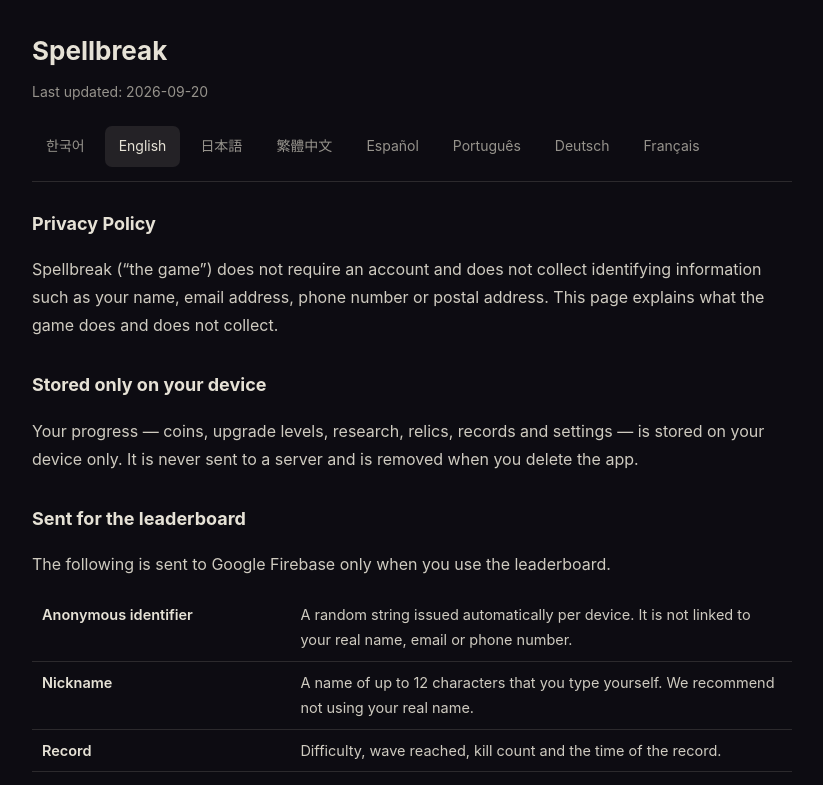
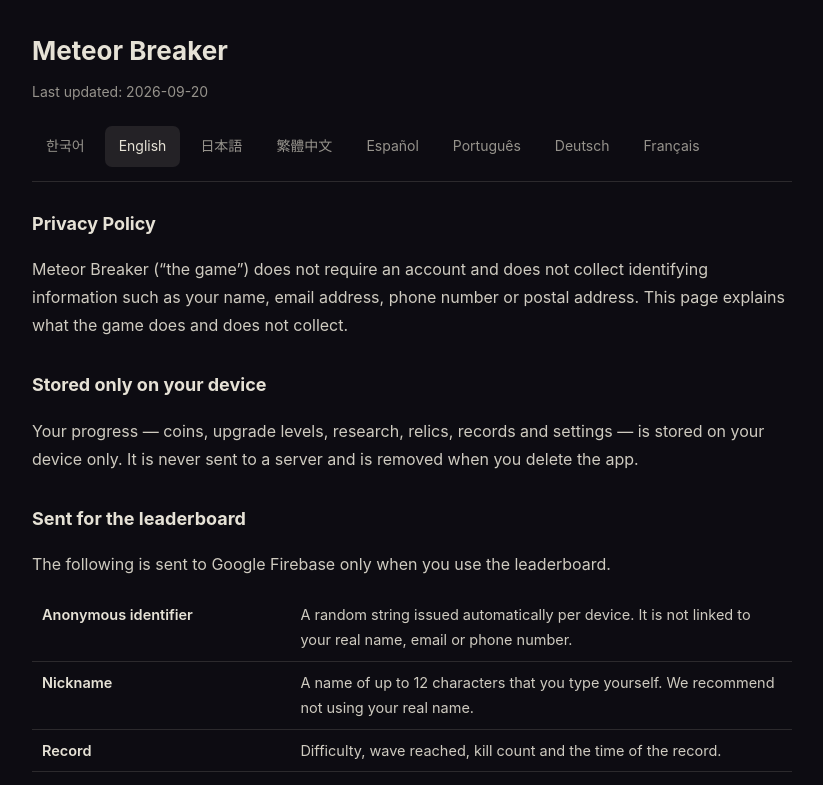
Before and after one commit to shwach/privacy-policy, a plain HTML site: page tower_privacy.html in a window 1280 px wide. Shown: the top 785 px of the page, without its empty margins (228-1051 px from the left). Drawn offline with Linux system fonts and the light colour scheme.

Commit message:
tower: 앱 이름을 Meteor Breaker로

```diff
--- a/tower_privacy.html
+++ b/tower_privacy.html
@@ -3,7 +3,7 @@
 <head>
 <meta charset="utf-8">
 <meta name="viewport" content="width=device-width, initial-scale=1">
-<title>Spellbreak — Privacy Policy</title>
+<title>Meteor Breaker — Privacy Policy</title>
 <style>
   :root { --ink:#0d0c12; --paper:#e6e2d6; --dim:#96938c; --line:rgba(230,226,214,.14); --accent:#6f8ab0; }
   * { box-sizing:border-box; }
@@ -36,7 +36,7 @@
 </head>
 <body>
 <main>
-  <h1>Spellbreak</h1>
+  <h1>Meteor Breaker</h1>
   <div class="updated" id="updated">Last updated: 2026-09-20</div>
 
   <nav id="tabs" role="tablist">
@@ -53,7 +53,7 @@
   <!-- 한국어 -->
   <section data-lang="ko" data-active>
     <h2>개인정보처리방침</h2>
-    <p>Spellbreak(이하 &ldquo;본 게임&rdquo;)은 계정 가입을 요구하지 않으며, 이름·이메일·전화번호·주소 같은 신원 정보를 수집하지 않습니다. 이 문서는 본 게임이 무엇을 수집하고 무엇을 수집하지 않는지 설명합니다.</p>
+    <p>Meteor Breaker(이하 &ldquo;본 게임&rdquo;)은 계정 가입을 요구하지 않으며, 이름·이메일·전화번호·주소 같은 신원 정보를 수집하지 않습니다. 이 문서는 본 게임이 무엇을 수집하고 무엇을 수집하지 않는지 설명합니다.</p>
 
     <h2>기기에만 저장되는 정보</h2>
     <p>진행도(코인, 강화 레벨, 연구, 유물, 기록, 설정)는 기기 안에만 저장됩니다. 서버로 전송되지 않으며, 앱을 삭제하면 함께 사라집니다.</p>
@@ -94,7 +94,7 @@
   <!-- English -->
   <section data-lang="en">
     <h2>Privacy Policy</h2>
-    <p>Spellbreak (&ldquo;the game&rdquo;) does not require an account and does not collect identifying information such as your name, email address, phone number or postal address. This page explains what the game does and does not collect.</p>
+    <p>Meteor Breaker (&ldquo;the game&rdquo;) does not require an account and does not collect identifying information such as your name, email address, phone number or postal address. This page explains what the game does and does not collect.</p>
 
     <h2>Stored only on your device</h2>
     <p>Your progress — coins, upgrade levels, research, relics, records and settings — is stored on your device only. It is never sent to a server and is removed when you delete the app.</p>
@@ -135,7 +135,7 @@
   <!-- 日本語 -->
   <section data-lang="ja">
     <h2>プライバシーポリシー</h2>
-    <p>Spellbreak（以下「本ゲーム」）はアカウント登録を必要とせず、氏名・メールアドレス・電話番号・住所などの個人を特定する情報を収集しません。本ページでは、本ゲームが何を収集し、何を収集しないかを説明します。</p>
+    <p>Meteor Breaker（以下「本ゲーム」）はアカウント登録を必要とせず、氏名・メールアドレス・電話番号・住所などの個人を特定する情報を収集しません。本ページでは、本ゲームが何を収集し、何を収集しないかを説明します。</p>
 
     <h2>端末内にのみ保存される情報</h2>
     <p>進行状況（コイン、強化レベル、研究、遺物、記録、設定）は端末内にのみ保存されます。サーバーへ送信されることはなく、アプリを削除すると一緒に消えます。</p>
@@ -176,7 +176,7 @@
   <!-- 繁體中文 -->
   <section data-lang="zh">
     <h2>隱私權政策</h2>
-    <p>Spellbreak（以下稱「本遊戲」）不需要註冊帳號，也不會蒐集姓名、電子郵件、電話號碼或地址等可識別個人的資訊。本頁說明本遊戲蒐集什麼、不蒐集什麼。</p>
+    <p>Meteor Breaker（以下稱「本遊戲」）不需要註冊帳號，也不會蒐集姓名、電子郵件、電話號碼或地址等可識別個人的資訊。本頁說明本遊戲蒐集什麼、不蒐集什麼。</p>
 
     <h2>僅儲存在您裝置上的資料</h2>
     <p>您的進度（金幣、強化等級、研究、遺物、紀錄與設定）只儲存在您的裝置上，不會傳送至伺服器，刪除應用程式時會一併移除。</p>
@@ -217,7 +217,7 @@
   <!-- Español -->
   <section data-lang="es">
     <h2>Política de privacidad</h2>
-    <p>Spellbreak (&laquo;el juego&raquo;) no requiere cuenta y no recopila información identificativa como tu nombre, correo electrónico, teléfono o dirección postal. Esta página explica qué recopila el juego y qué no.</p>
+    <p>Meteor Breaker (&laquo;el juego&raquo;) no requiere cuenta y no recopila información identificativa como tu nombre, correo electrónico, teléfono o dirección postal. Esta página explica qué recopila el juego y qué no.</p>
 
     <h2>Guardado solo en tu dispositivo</h2>
     <p>Tu progreso (monedas, niveles de mejora, investigación, reliquias, récords y ajustes) se guarda únicamente en tu dispositivo. Nunca se envía a un servidor y se borra al desinstalar la aplicación.</p>
@@ -258,7 +258,7 @@
   <!-- Português -->
   <section data-lang="pt">
     <h2>Política de Privacidade</h2>
-    <p>Spellbreak (&ldquo;o jogo&rdquo;) não exige conta e não coleta informações de identificação como nome, e-mail, telefone ou endereço. Esta página explica o que o jogo coleta e o que não coleta.</p>
+    <p>Meteor Breaker (&ldquo;o jogo&rdquo;) não exige conta e não coleta informações de identificação como nome, e-mail, telefone ou endereço. Esta página explica o que o jogo coleta e o que não coleta.</p>
 
     <h2>Armazenado apenas no seu aparelho</h2>
     <p>Seu progresso (moedas, níveis de melhoria, pesquisa, relíquias, recordes e ajustes) fica somente no seu aparelho. Nunca é enviado a um servidor e é removido ao desinstalar o aplicativo.</p>
@@ -299,7 +299,7 @@
   <!-- Deutsch -->
   <section data-lang="de">
     <h2>Datenschutzerklärung</h2>
-    <p>Spellbreak (&bdquo;das Spiel&ldquo;) verlangt kein Konto und erhebt keine identifizierenden Daten wie Name, E-Mail-Adresse, Telefonnummer oder Anschrift. Diese Seite erklärt, was das Spiel erhebt und was nicht.</p>
+    <p>Meteor Breaker (&bdquo;das Spiel&ldquo;) verlangt kein Konto und erhebt keine identifizierenden Daten wie Name, E-Mail-Adresse, Telefonnummer oder Anschrift. Diese Seite erklärt, was das Spiel erhebt und was nicht.</p>
 
     <h2>Nur auf deinem Gerät gespeichert</h2>
     <p>Dein Fortschritt (Münzen, Verbesserungsstufen, Forschung, Relikte, Rekorde und Einstellungen) wird ausschließlich auf deinem Gerät gespeichert. Er wird nie an einen Server gesendet und mit der App gelöscht.</p>
@@ -340,7 +340,7 @@
   <!-- Français -->
   <section data-lang="fr">
     <h2>Politique de confidentialité</h2>
-    <p>Spellbreak (&laquo;&nbsp;le jeu&nbsp;&raquo;) ne demande pas de compte et ne collecte aucune information permettant de vous identifier, comme vos nom, adresse e-mail, numéro de téléphone ou adresse postale. Cette page explique ce que le jeu collecte et ce qu&rsquo;il ne collecte pas.</p>
+    <p>Meteor Breaker (&laquo;&nbsp;le jeu&nbsp;&raquo;) ne demande pas de compte et ne collecte aucune information permettant de vous identifier, comme vos nom, adresse e-mail, numéro de téléphone ou adresse postale. Cette page explique ce que le jeu collecte et ce qu&rsquo;il ne collecte pas.</p>
 
     <h2>Stocké uniquement sur votre appareil</h2>
     <p>Votre progression (pièces, niveaux d&rsquo;amélioration, recherche, reliques, records et réglages) est enregistrée uniquement sur votre appareil. Elle n&rsquo;est jamais envoyée à un serveur et disparaît avec la désinstallation de l&rsquo;application.</p>
@@ -378,7 +378,7 @@
     <p><a href="mailto:doggguggu@gmail.com">doggguggu@gmail.com</a></p>
   </section>
 
-  <footer>Spellbreak &middot; <a href="mailto:doggguggu@gmail.com">doggguggu@gmail.com</a></footer>
+  <footer>Meteor Breaker &middot; <a href="mailto:doggguggu@gmail.com">doggguggu@gmail.com</a></footer>
 </main>
 
 <script>
```
